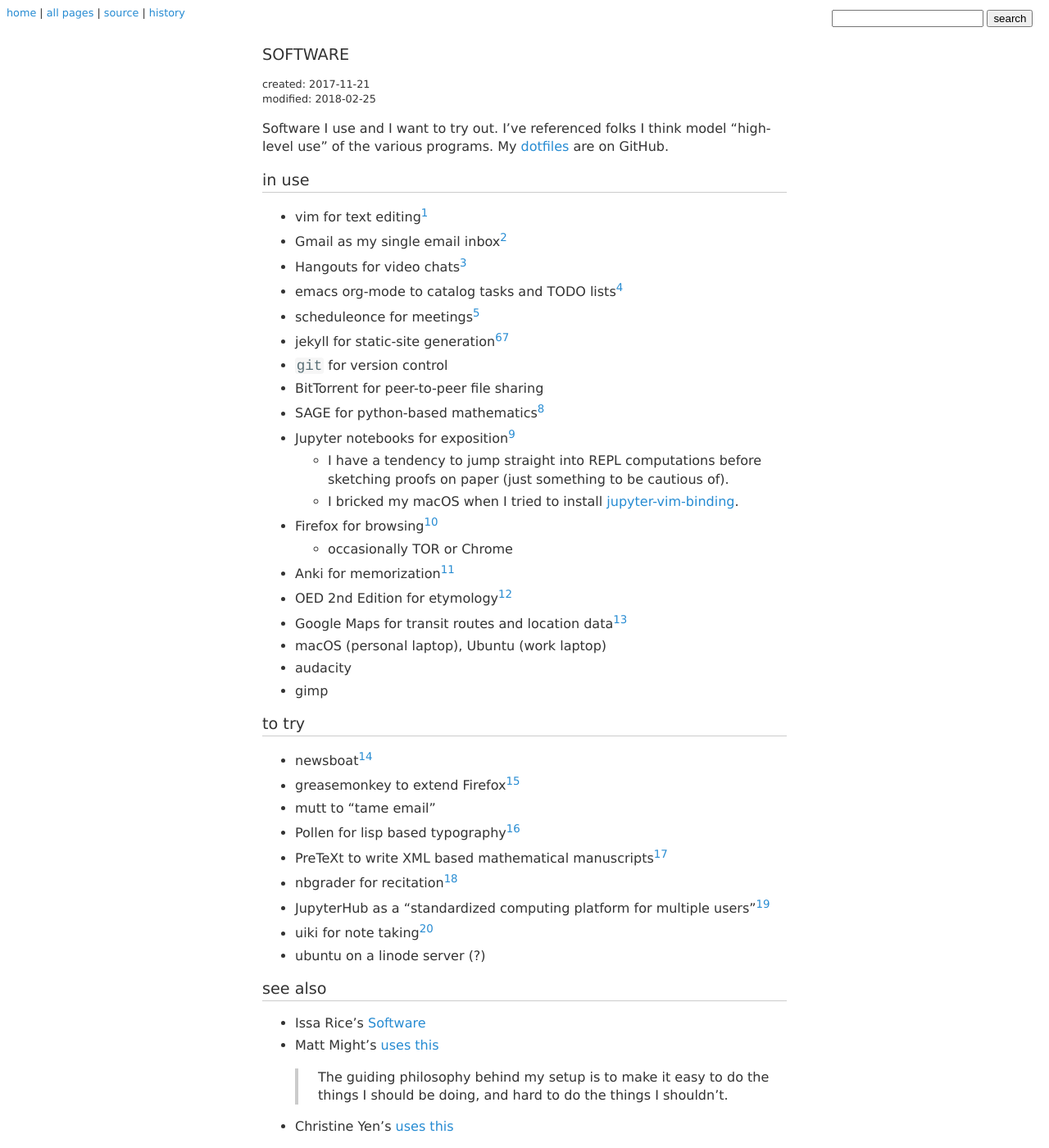
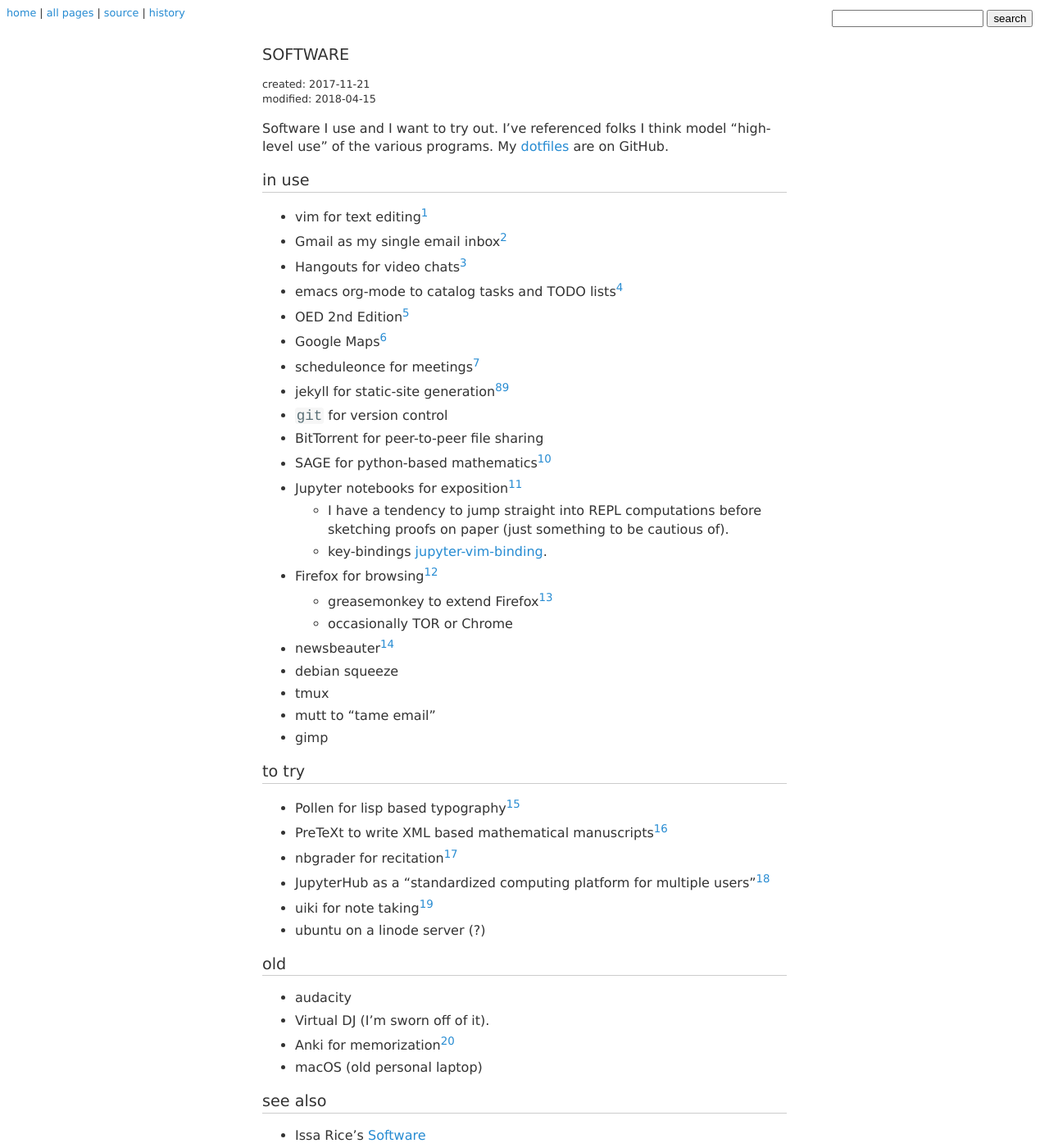
Before and after one commit to coltongrainger/blog, a Jekyll site: the page built from _posts/2017-11-21-software.md, in a window 1280 px wide and 1400 px high. Shown: the whole window at 82% size. Built offline with Jekyll 4.4.1, drawn with Linux system fonts in a browser that asks for light colours; our own code applies the rules of GitHub Pages for plain Markdown files; some of the changed text lies outside the part shown.

Commit message:
software updates

```diff
--- a/_posts/2017-11-21-software.md
+++ b/_posts/2017-11-21-software.md
@@ -2,12 +2,10 @@
 title: Software
 author: Colton Grainger
 date: 2017-11-21
-modified: 2018-02-25
+modified: 2018-04-15
 ---
 
-Software I use and I want to try out.
-I've referenced folks I think model "high-level use" of the various programs.
-My [dotfiles](https://github.com/coltongrainger/dotfiles) are on GitHub.
+Software I use and I want to try out. I've referenced folks I think model "high-level use" of the various programs. My [dotfiles](https://github.com/coltongrainger/dotfiles) are on GitHub.
 
 ## in use
 
@@ -15,36 +13,41 @@
 - Gmail as my single email inbox[^mutt]
 - Hangouts for video chats[^hangouts]
 - emacs org-mode to catalog tasks and TODO lists[^emacs]
+- OED 2nd Edition[^oed]
+- Google Maps[^maps]
 - scheduleonce for meetings[^scheduleonce]
 - jekyll for static-site generation[^jekyll][^blog]
 - `git` for version control
 - BitTorrent for peer-to-peer file sharing
 - SAGE for python-based mathematics[^sage]
 - Jupyter notebooks for exposition[^jupyter]
-  - I have a tendency to jump straight into REPL computations before sketching
-    proofs on paper (just something to be cautious of).
-  - I bricked my macOS when I tried to install
-    [jupyter-vim-binding](https://github.com/lambdalisue/jupyter-vim-binding).
+    - I have a tendency to jump straight into REPL computations before
+      sketching proofs on paper (just something to be cautious of).
+    - key-bindings [jupyter-vim-binding](https://github.com/lambdalisue/jupyter-vim-binding).
 - Firefox for browsing[^firefox]
-  - occasionally TOR or Chrome
-- Anki for memorization[^anki]
-- OED 2nd Edition for etymology[^oed]
-- Google Maps for transit routes and location data[^maps]
-- macOS (personal laptop), Ubuntu (work laptop)
-- audacity
+    - greasemonkey to extend Firefox[^greasemonkey]
+    - occasionally TOR or Chrome
+- newsbeauter[^newsboat]
+- debian squeeze
+- tmux
+- mutt to "tame email"
 - gimp
 
 ## to try
 
-- newsboat[^newsboat]
-- greasemonkey to extend Firefox[^greasemonkey]
-- mutt to "tame email"
 - Pollen for lisp based typography[^pollen]
 - PreTeXt to write XML based mathematical manuscripts[^mathbook]
 - nbgrader for recitation[^nbgrader]
 - JupyterHub as a "standardized computing platform for multiple users"[^jupyterhub]
 - uiki for note taking[^uiki]
 - ubuntu on a linode server (?)
+
+## old
+
+- audacity
+- Virtual DJ (I'm sworn off of it).
+- Anki for memorization[^anki]
+- macOS (old personal laptop)
 
 ## see also
 
```
